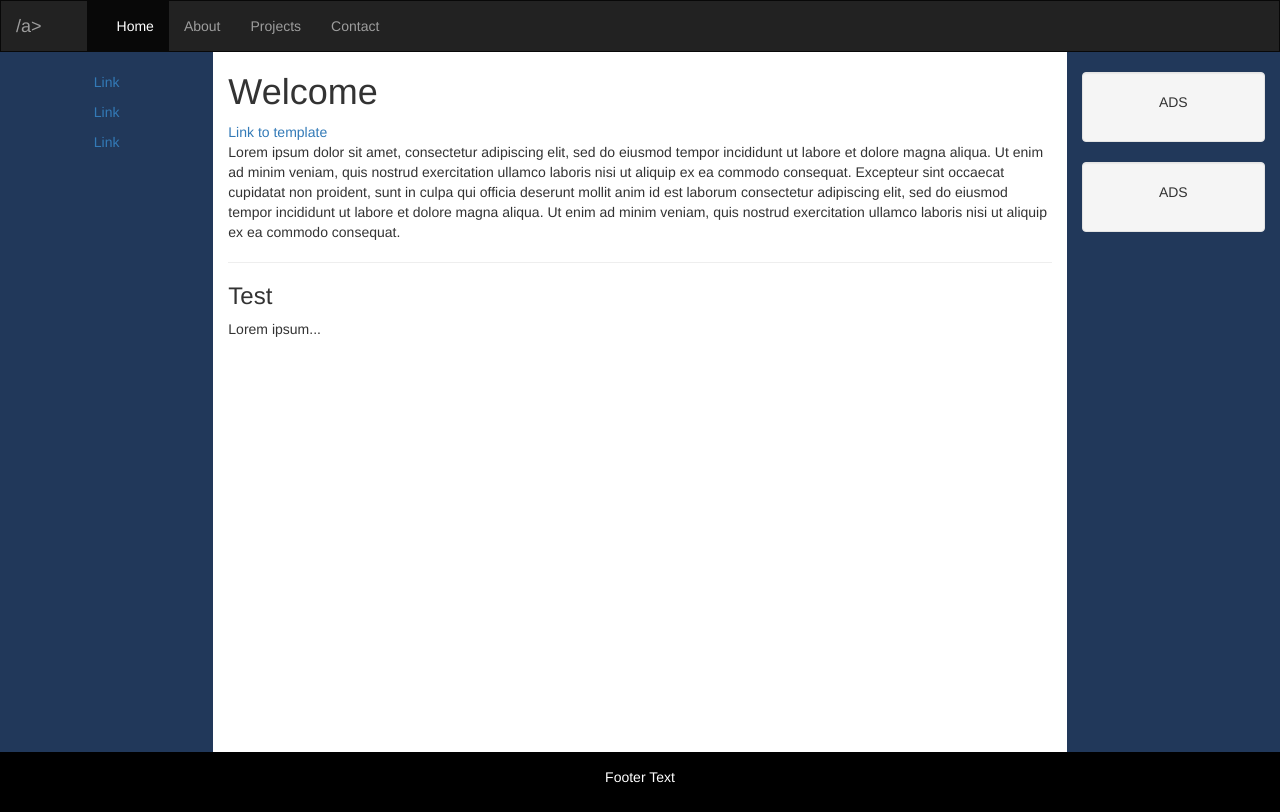
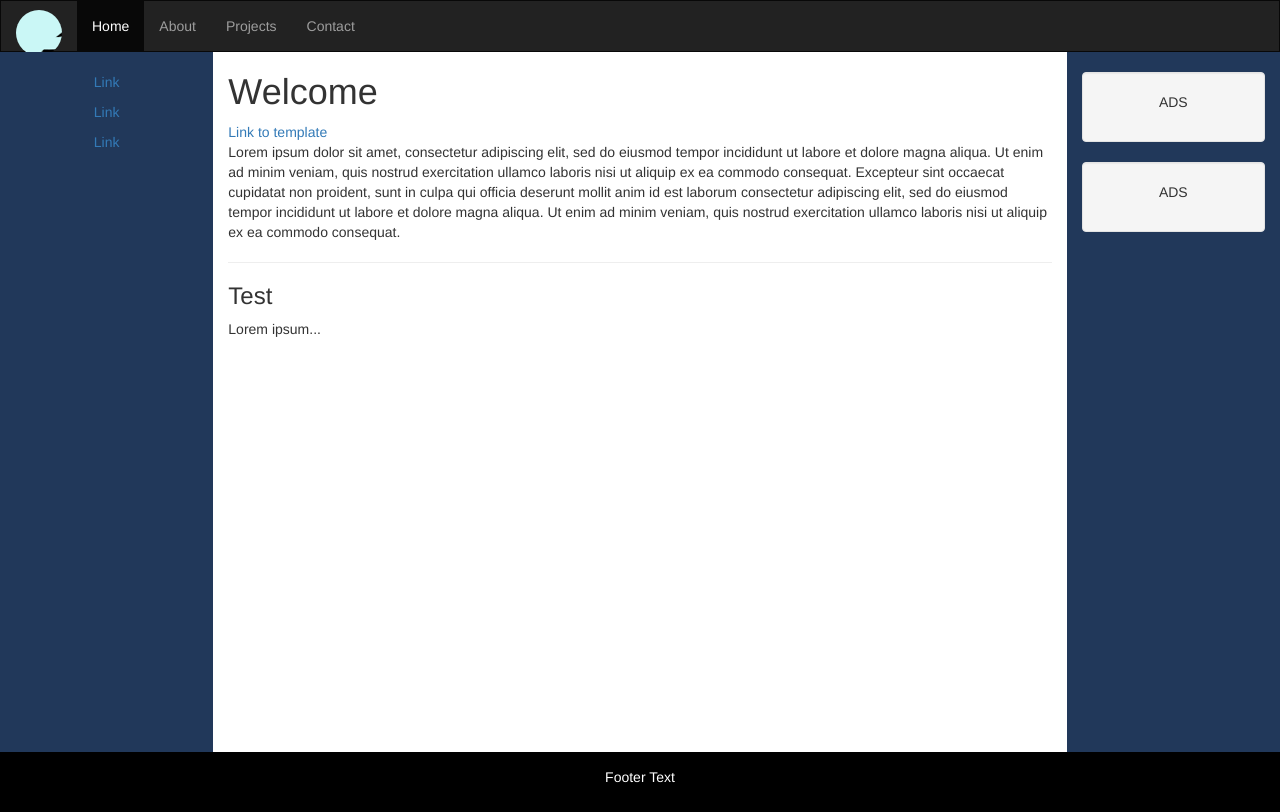
Before and after one commit to umassdissenters/umassdissenters.github.io, a plain HTML site: page index.html in a window 1280 px wide. Drawn offline with nearby package versions, Linux system fonts and the light colour scheme.

Commit message:
Update index.html

```diff
--- a/index.html
+++ b/index.html
@@ -13,7 +13,13 @@
       margin-bottom: 0;
       border-radius: 0;
     }
-
+    .logo-image{
+    width: 46px;
+    height: 46px;
+    border-radius: 50%;
+    overflow: hidden;
+    margin-top: -6px;
+}
     .navbar-header {
         color: navy;
     }
@@ -54,8 +60,11 @@
         <span class="icon-bar"></span>
         <span class="icon-bar"></span>
       </button>
-      <a class="navbar-brand" <img src="dissentersLogo.png" alt="logo"/>
-      /a>
+      <a class="navbar-brand" href="/">
+        <div class="logo-image">
+              <img src="dissentersLogo.png" class="img-fluid">
+        </div>
+  </a>
     </div>
     <div class="collapse navbar-collapse" id="myNavbar">
       <ul class="nav navbar-nav">
```
